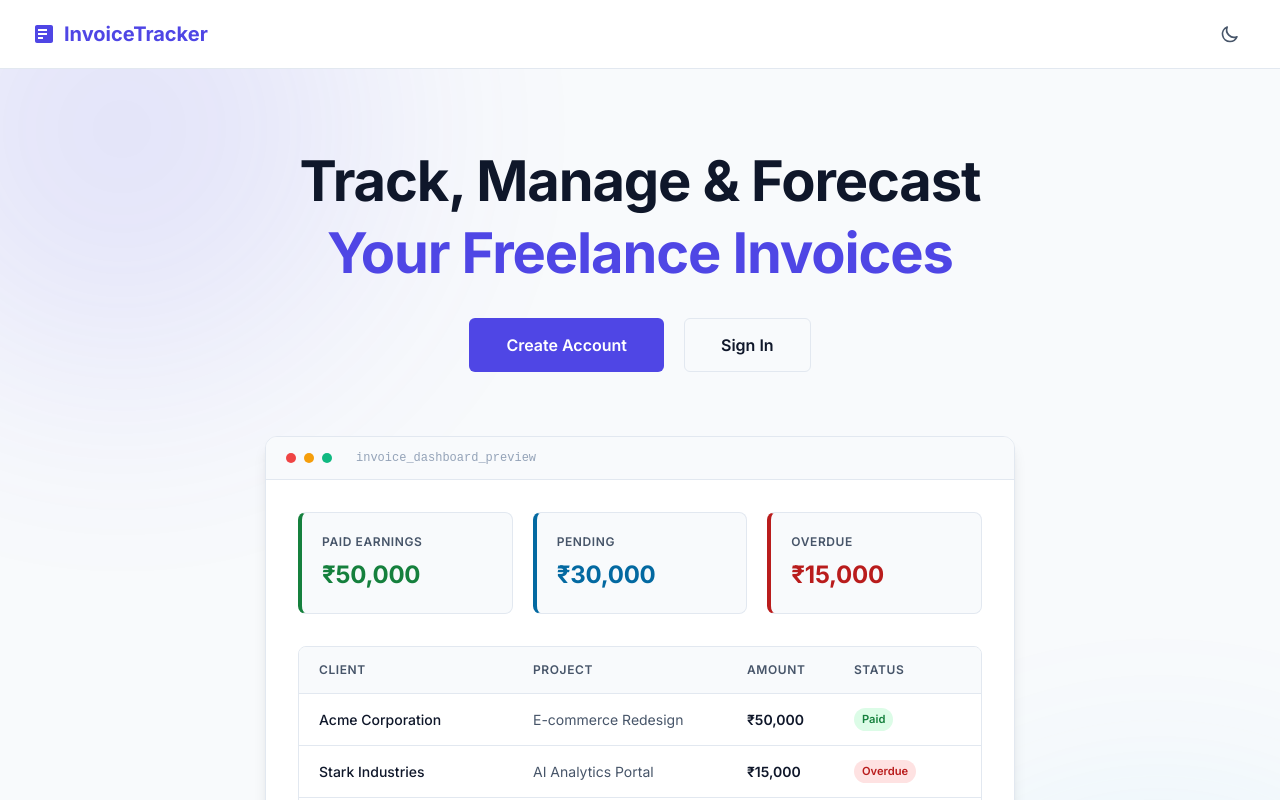
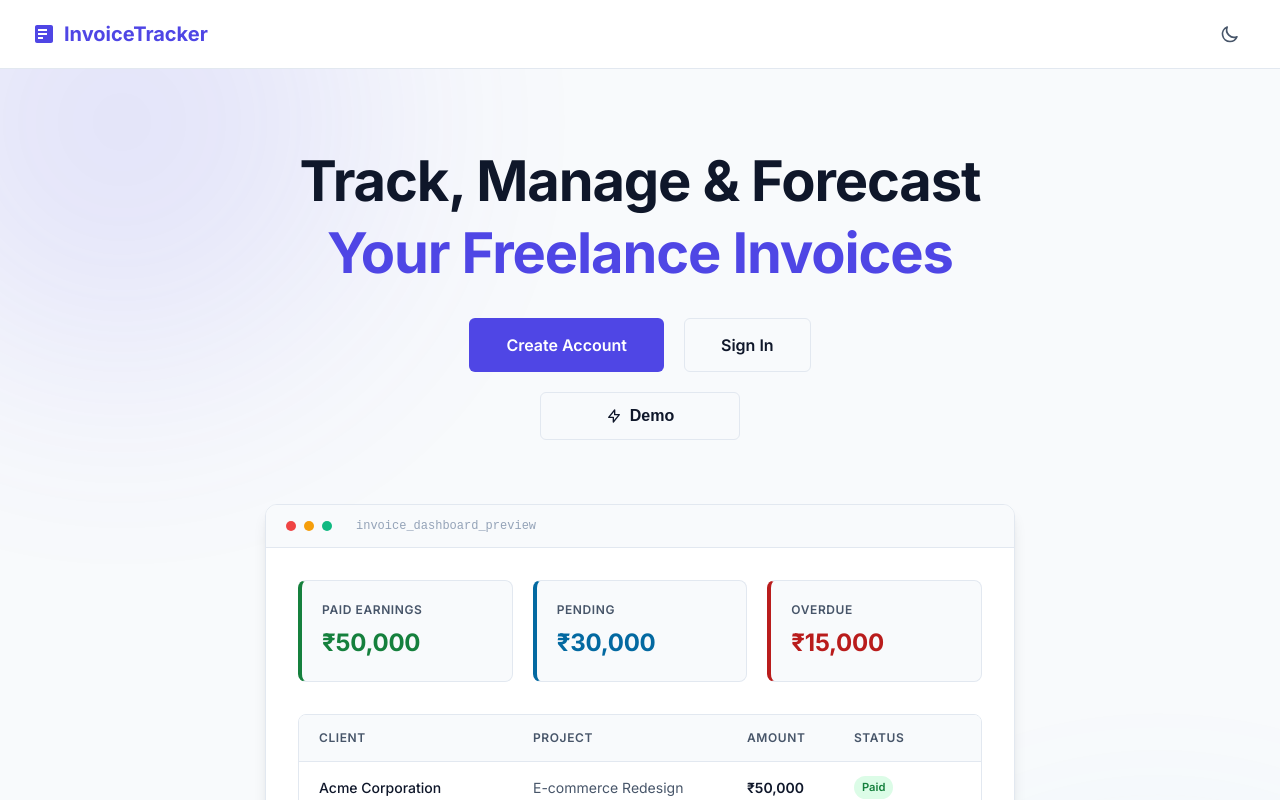
Before and after one commit to DevSolanki13/Freelance-Invoice-Tracker, a React (Vite) app in the folder frontend/: page / in a window 1280 px wide. Shown: the top 800 px of the page. Built offline with nearby package versions, Linux system fonts and the light colour scheme.

Commit message:
feat: add Demo button below the primary CTA buttons on Landing page

```diff
--- a/frontend/src/pages/Landing.jsx
+++ b/frontend/src/pages/Landing.jsx
@@ -1,15 +1,25 @@
 import { useContext } from 'react';
-import { Link, Navigate } from 'react-router-dom';
+import { Link, Navigate, useNavigate } from 'react-router-dom';
 import Navbar from '../components/Navbar';
 import { AuthContext } from '../context/AuthContext';
 
 const Landing = () => {
-  const { token } = useContext(AuthContext);
+  const { token, loginDemo } = useContext(AuthContext);
+  const navigate = useNavigate();
 
   // If already logged in, redirect straight to dashboard
   if (token) {
     return <Navigate to="/dashboard" replace />;
   }
+
+  const handleDemoClick = async () => {
+    try {
+      await loginDemo();
+      navigate('/dashboard');
+    } catch (err) {
+      alert(err.response?.data?.msg || 'Failed to initialize demo account.');
+    }
+  };
 
   return (
     <div className="app-container landing-page">
@@ -32,6 +42,24 @@ const Landing = () => {
               Sign In
             </Link>
           </div>
+
+          <button
+            onClick={handleDemoClick}
+            className="btn-cta-outline"
+            style={{
+              marginTop: '1.25rem',
+              display: 'inline-flex',
+              alignItems: 'center',
+              justifyContent: 'center',
+              gap: '0.5rem',
+              minWidth: '200px'
+            }}
+          >
+            <svg xmlns="http://www.w3.org/2000/svg" width="16" height="16" fill="none" viewBox="0 0 24 24" stroke="currentColor">
+              <path strokeLinecap="round" strokeLinejoin="round" strokeWidth={2} d="M13 10V3L4 14h7v7l9-11h-7z" />
+            </svg>
+            Demo
+          </button>
         </section>
 
 
```
